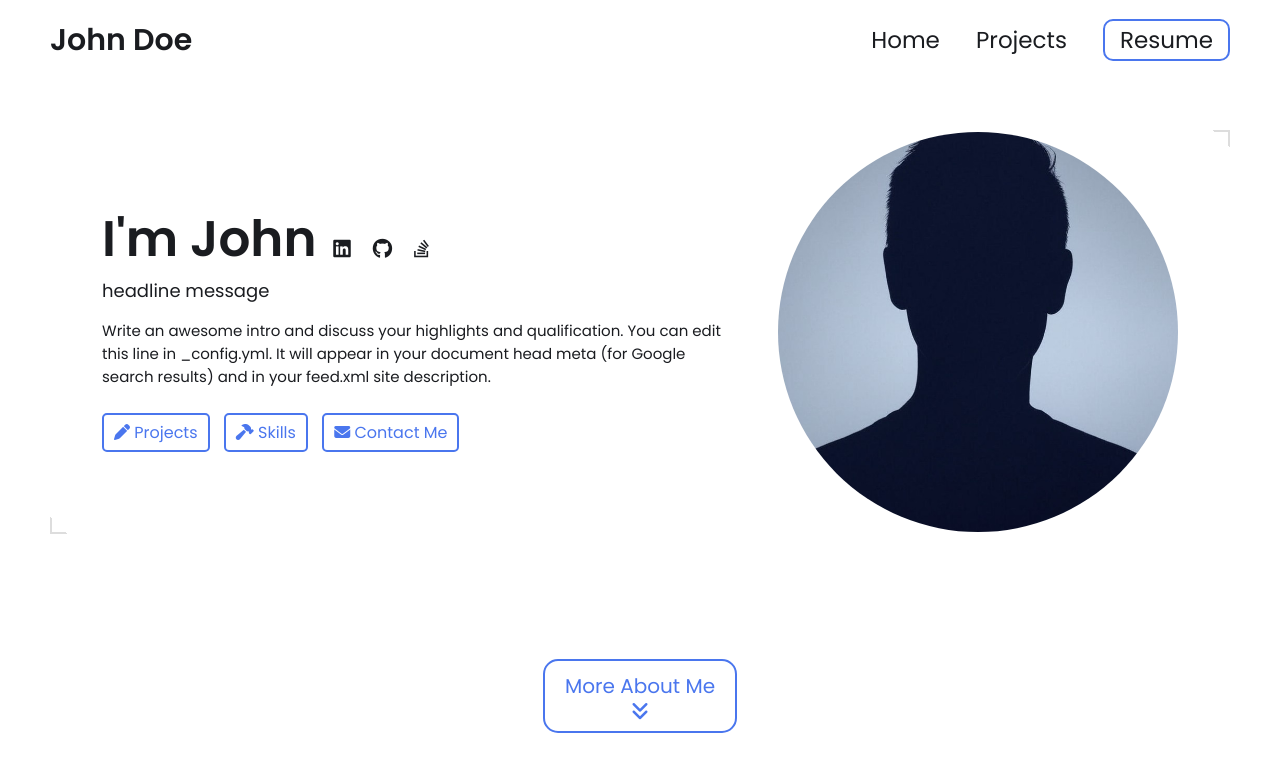
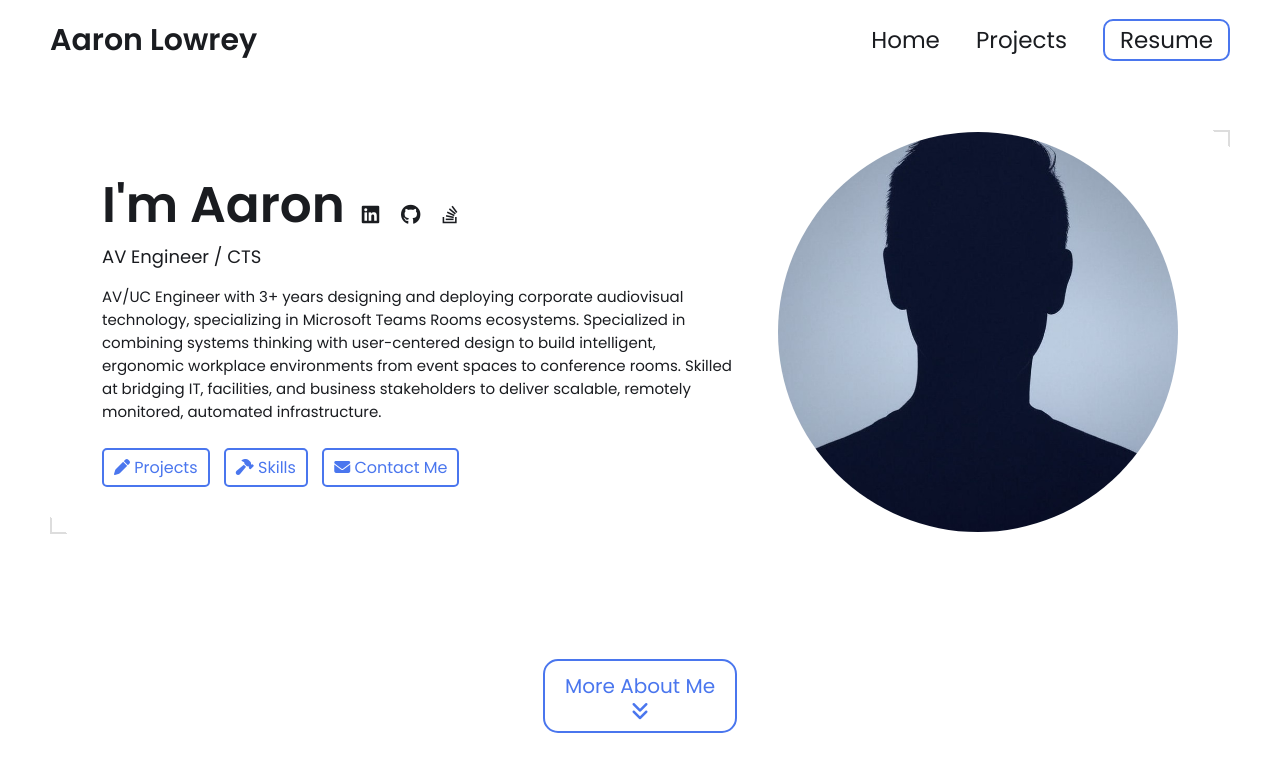
Before and after one commit to ElionEvolved/ElionEvolved.github.io, a Jekyll site: the page built from index.html, in a window 1280 px wide and 900 px high. Shown: the top 772 px of the window. Built offline with Jekyll 4.4.1, drawn with Linux system fonts in a browser that asks for light colours.

Commit message:
Update _config.yml

```diff
--- a/_config.yml
+++ b/_config.yml
@@ -7,17 +7,15 @@
 
 # Main Page Setup
 
-title: John Doe's Portfolio # This is what shows up in the tab of the browser
+title: Aaron Lowrey's Portfolio # This is what shows up in the tab of the browser
 
 
 
 # Hero Section
-name: John Doe
-headline: headline message
+name: Aaron Lowrey
+headline: AV Engineer / CTS
 description: >- # dont remove this line. this will ignore all new lines until the next section
-  Write an awesome intro and discuss your highlights and qualification. You can edit this
-  line in _config.yml. It will appear in your document head meta (for
-  Google search results) and in your feed.xml site description.
+  AV/UC Engineer with 3+ years designing and deploying corporate audiovisual technology, specializing in Microsoft Teams Rooms ecosystems. Specialized in combining systems thinking with user-centered design to build intelligent, ergonomic workplace environments from event spaces to conference rooms. Skilled at bridging IT, facilities, and business stakeholders to deliver scalable, remotely monitored, automated infrastructure.
 
 # Place your profile image in /assets/images/profile-image/folder and edit the file name
 profile_image: ./assets/images/profile-image/avatar.jpeg
```
